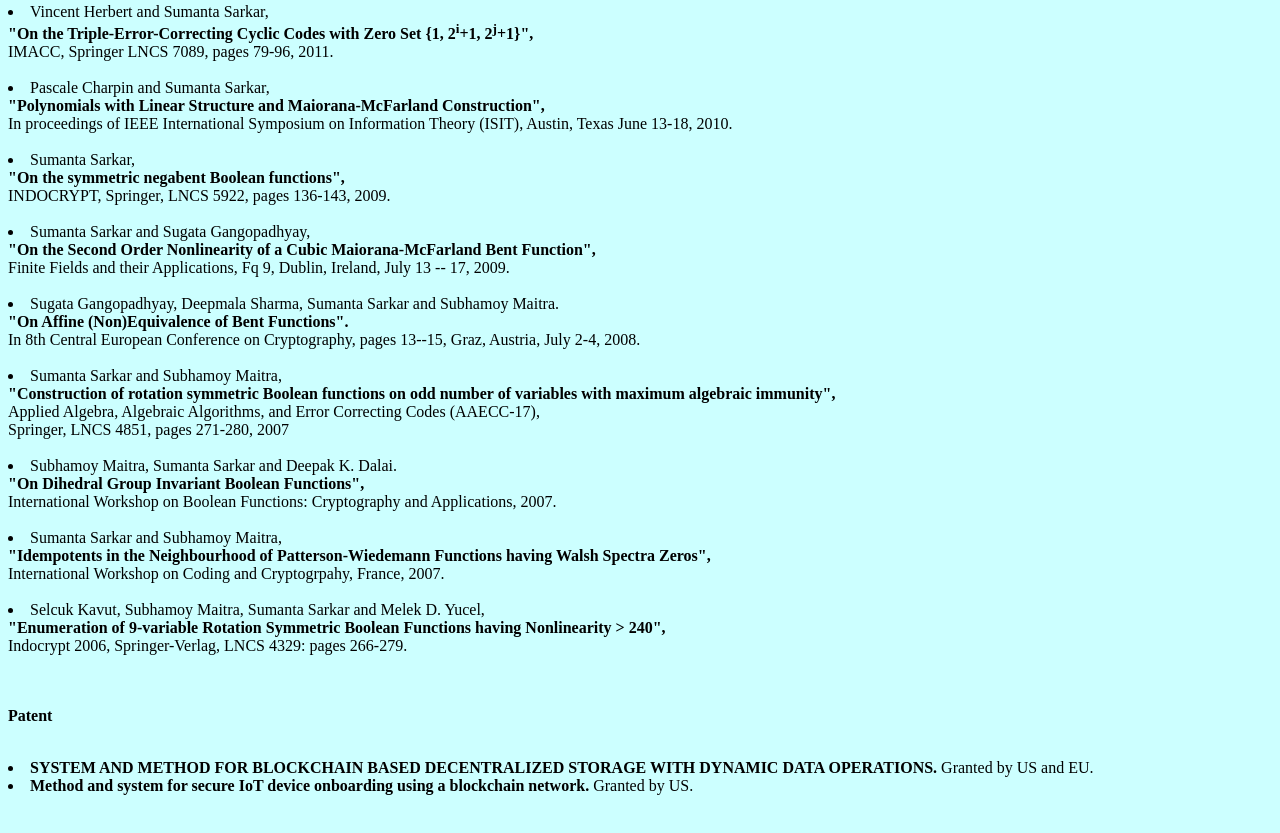
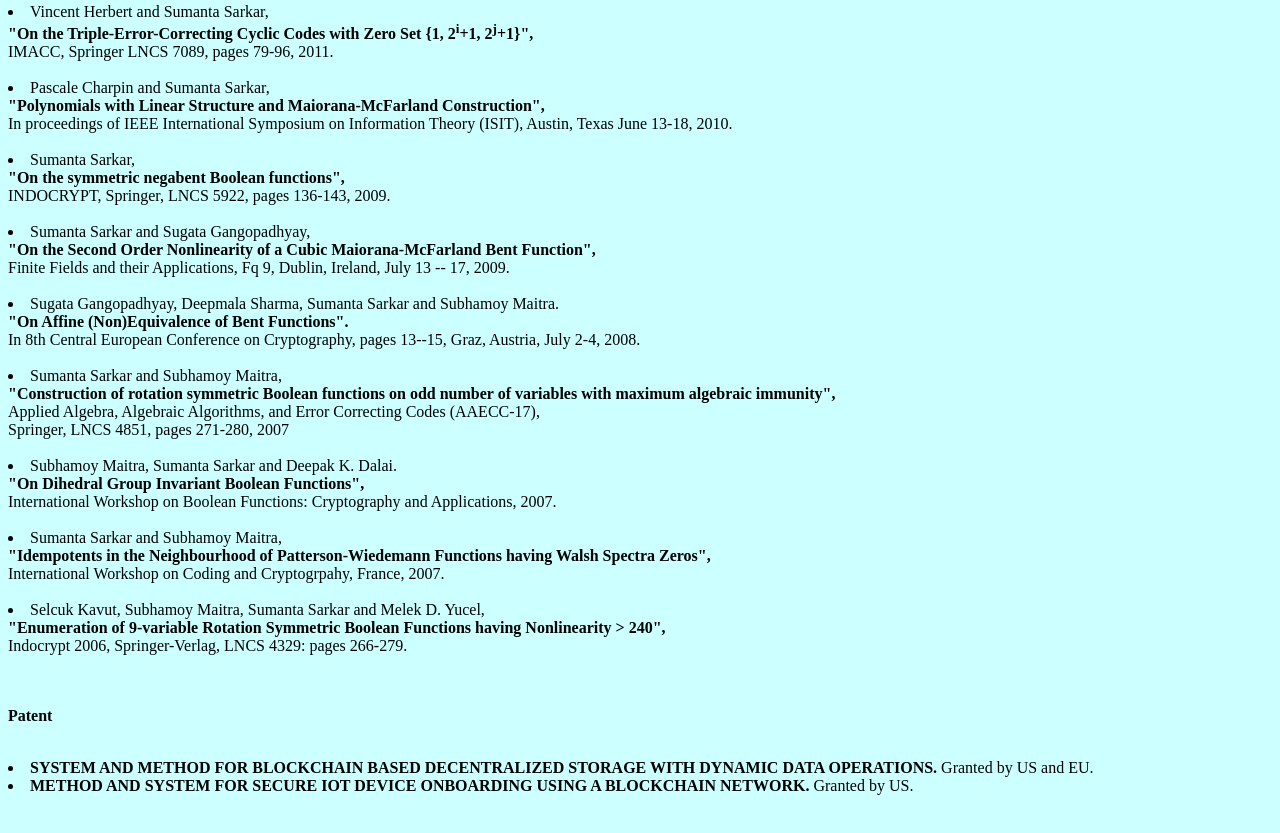
Before and after one commit to sumantasarkar/sumantasarkar.github.io, a plain HTML site: page index.html in a window 1280 px wide. Shown: the part 4676-5509 px from the top of the page. Drawn offline with Linux system fonts and the light colour scheme.

Commit message:
patent added

```diff
--- a/index.html
+++ b/index.html
@@ -648,7 +648,7 @@ Indocrypt 2006, Springer-Verlag, LNCS 4329: pages 266-279.<br><br>
 <li> <b>SYSTEM AND METHOD FOR BLOCKCHAIN BASED DECENTRALIZED STORAGE WITH DYNAMIC DATA OPERATIONS.</b>
   Granted by US and EU. <br>
  <li>
-<b> Method and system for secure IoT device onboarding using a blockchain network. </b> Granted by US.
+<b> METHOD AND SYSTEM FOR SECURE IOT DEVICE ONBOARDING USING A BLOCKCHAIN NETWORK. </b> Granted by US.
 </p>
 
 <br>
```
